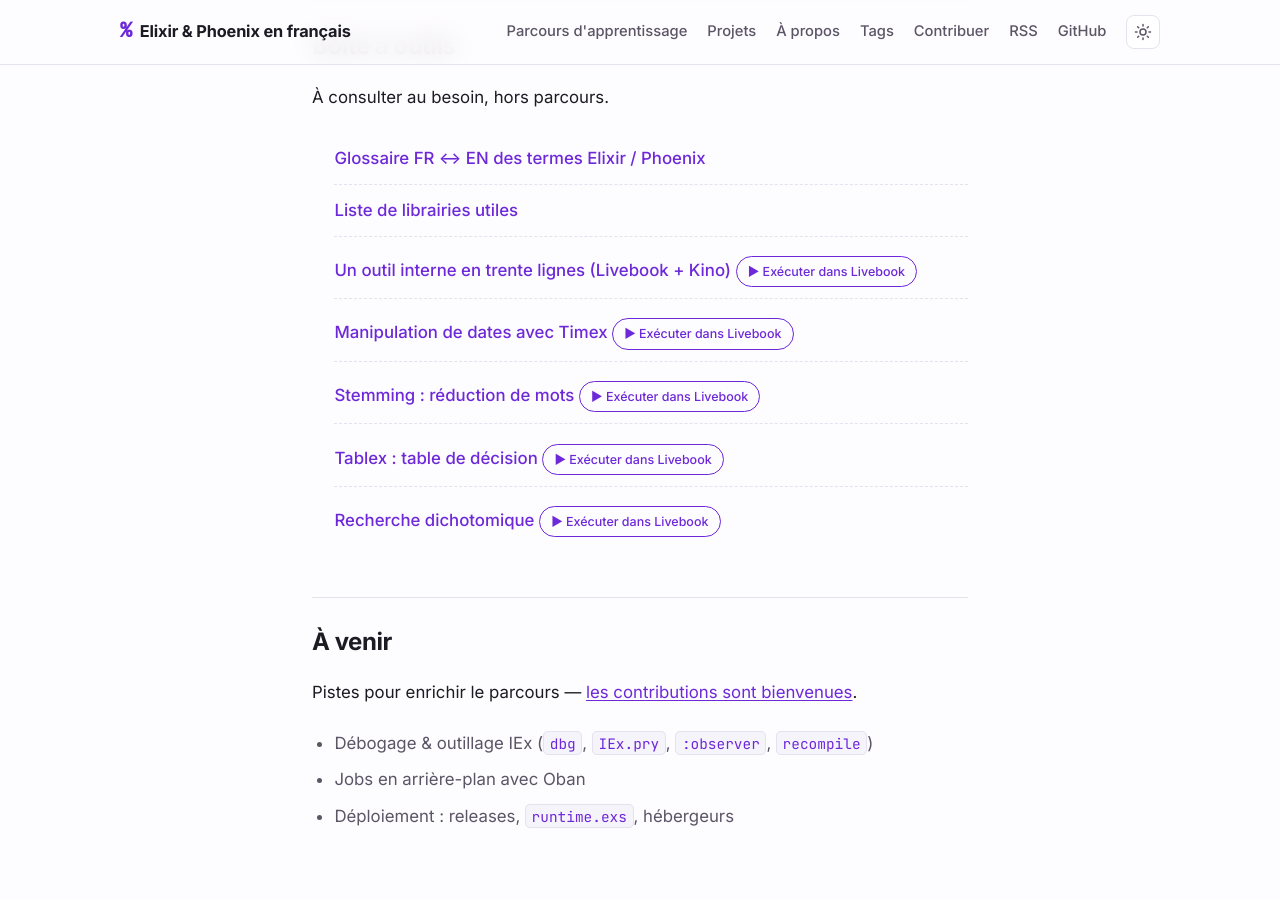
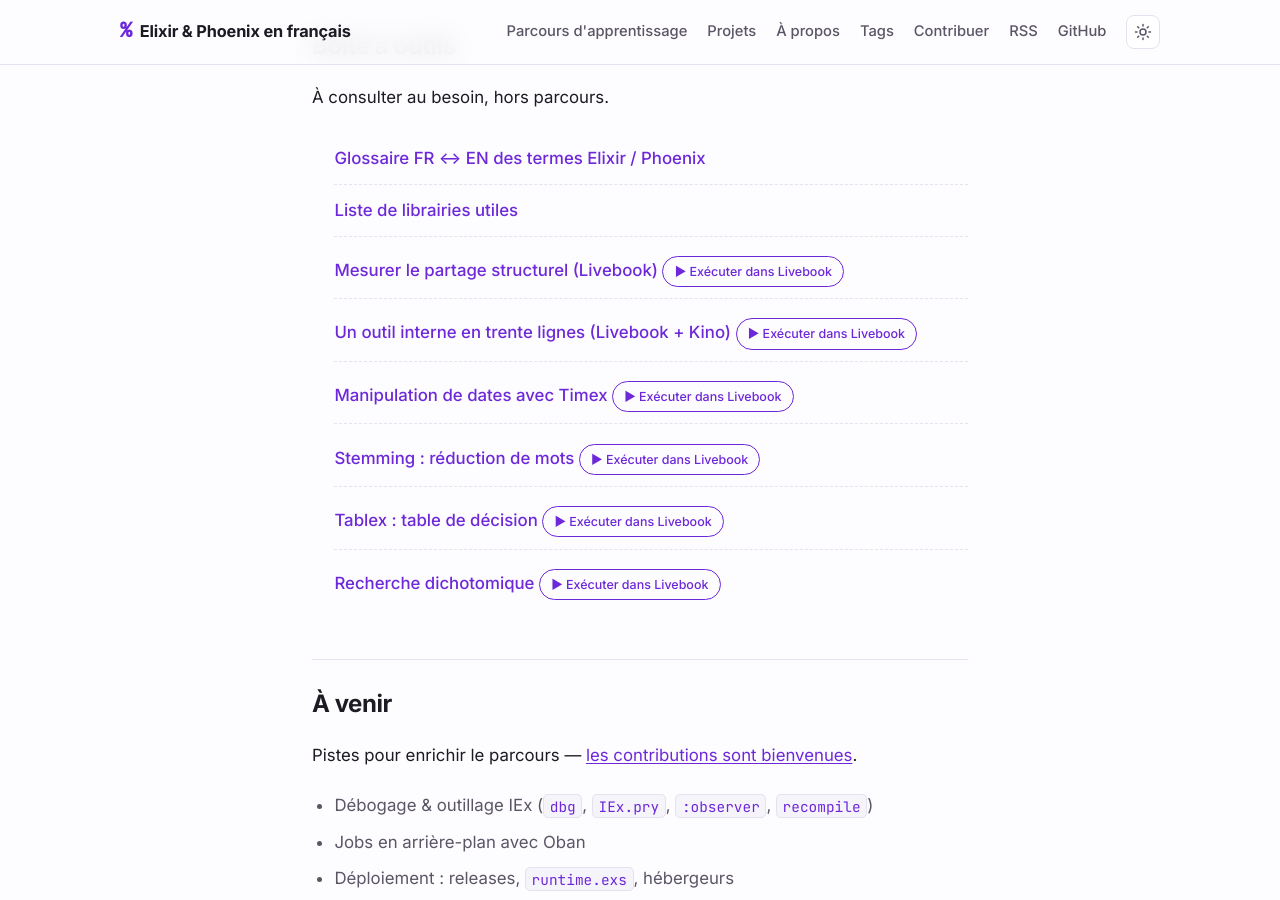
Before and after one commit to nseaSeb/ElixirPhoenixRessources, a Jekyll site: the page built from docs/parcours.md, in a window 1280 px wide and 900 px high, scrolled down 6112 px. Built offline with Jekyll 4.4.1, drawn with Linux system fonts in a browser that asks for light colours.

Commit message:
feat(tips): notebook « Mesurer le partage structurel »
Un article dont chaque affirmation est une mesure appelait un notebook :
le lecteur refait les chiffres sur sa machine plutôt que de croire les
miens. C'est la seule réponse solide à « ces nombres varient d'une
machine à l'autre », que l'article se contentait jusqu'ici d'admettre.

Neuf sections reproduisent les mesures : le partage, l'ajout en tête, le
quadratique du ++, le coût par position, l'absence de partage sur
Enum.map, les maps, la comparaison liste / vecteur / intervalle, les
réponses de Enumerable.slice, et la copie entre processus.

Un module `Mesure` factorise les outils, dont `cout_derive/2` qui
retranche le tuple construit pour la mesure — c'est précisément l'erreur
que j'avais commise dans l'article, et le notebook la commente pour
qu'on ne la refasse pas.

Un graphique VegaLite sur échelle logarithmique montre l'accès au
dernier élément selon la taille : la liste monte régulièrement, le
vecteur et l'intervalle restent plats. Mesuré de 1 000 à 50 000
éléments — facteur 65,6 pour la liste, 0,9 pour le vecteur. Ce n'est pas
une différence de constante mais de forme.

Deux défauts corrigés avant livraison, tous deux révélés par l'exécution
et non par la relecture :

- le tableau du quadratique n'était pas monotone (1 000 éléments plus
  lents que 2 000), la première mesure incluant la compilation à la
  volée. Une chauffe préalable règle le problème, et la signature du
  carré devient lisible : x2 éléments donnent x4 temps, x10 en donnent
  x127.
- la construction de clés de map par interpolation, dont je n'étais pas
  sûr, a été exécutée pour vérification. Elle fonctionne.

Le parcours passe à douze boutons Livebook, et les douze notebooks du
dépôt figurent au sommaire des tips.

Co-Authored-By: Claude Opus 5 (1M context) <noreply@anthropic.com>
Claude-Session: https://claude.ai/code/session_01LZ2KDcLoX52APzLkmmjLu7

```diff
--- a/docs/_data/parcours.yml
+++ b/docs/_data/parcours.yml
@@ -143,6 +143,8 @@ outils:
     chemin: "Glossaire.md"
   - titre: "Liste de librairies utiles"
     chemin: "Librairie.md"
+  - titre: "Mesurer le partage structurel (Livebook)"
+    chemin: "Tips/partage_structurel.livemd"
   - titre: "Un outil interne en trente lignes (Livebook + Kino)"
     chemin: "Tips/outil_interne_livebook.livemd"
   - titre: "Manipulation de dates avec Timex"
```
Also changed, not shown: TipsSommaire.md (+1 -0 lines), 1 other file.
